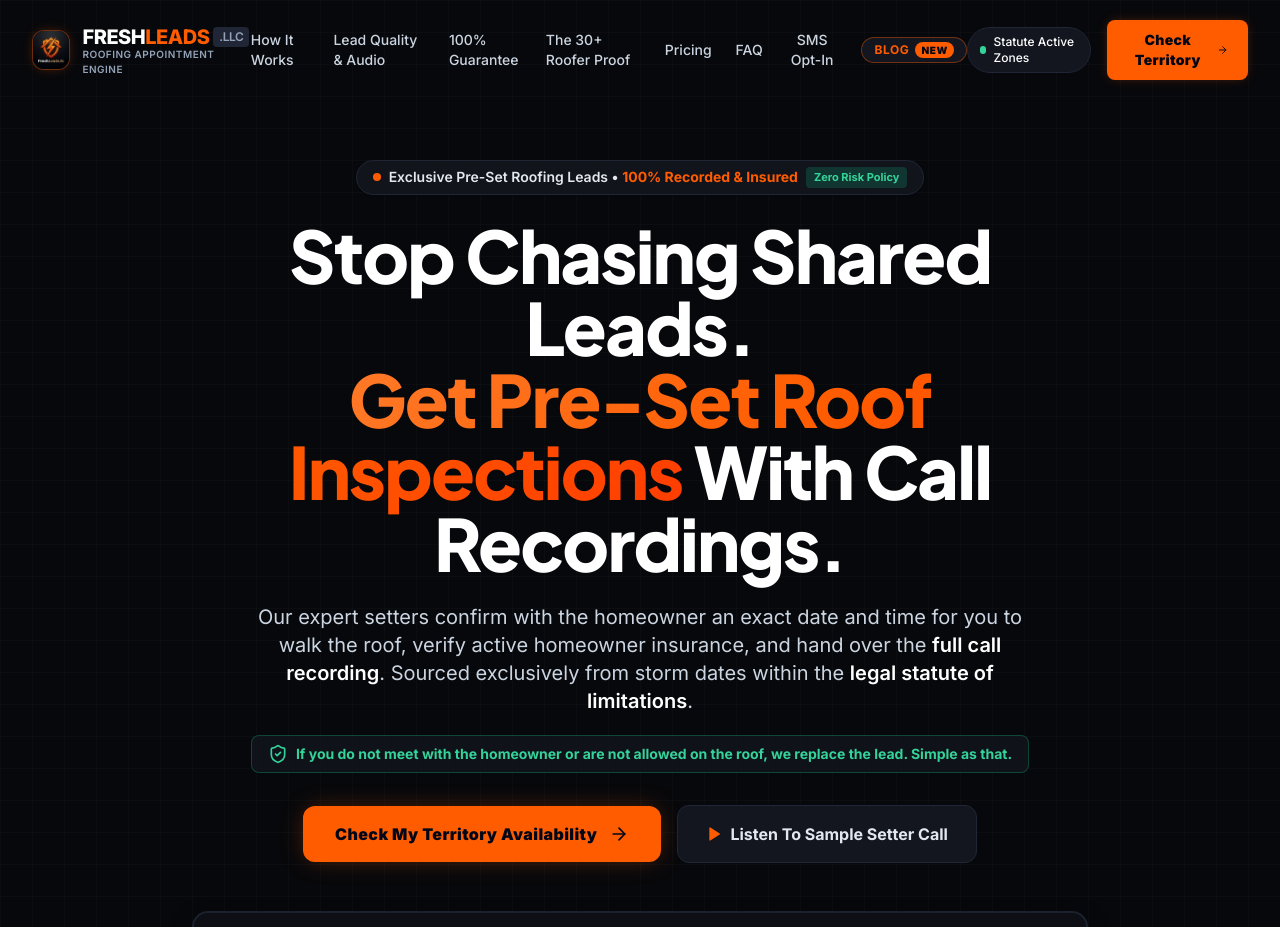
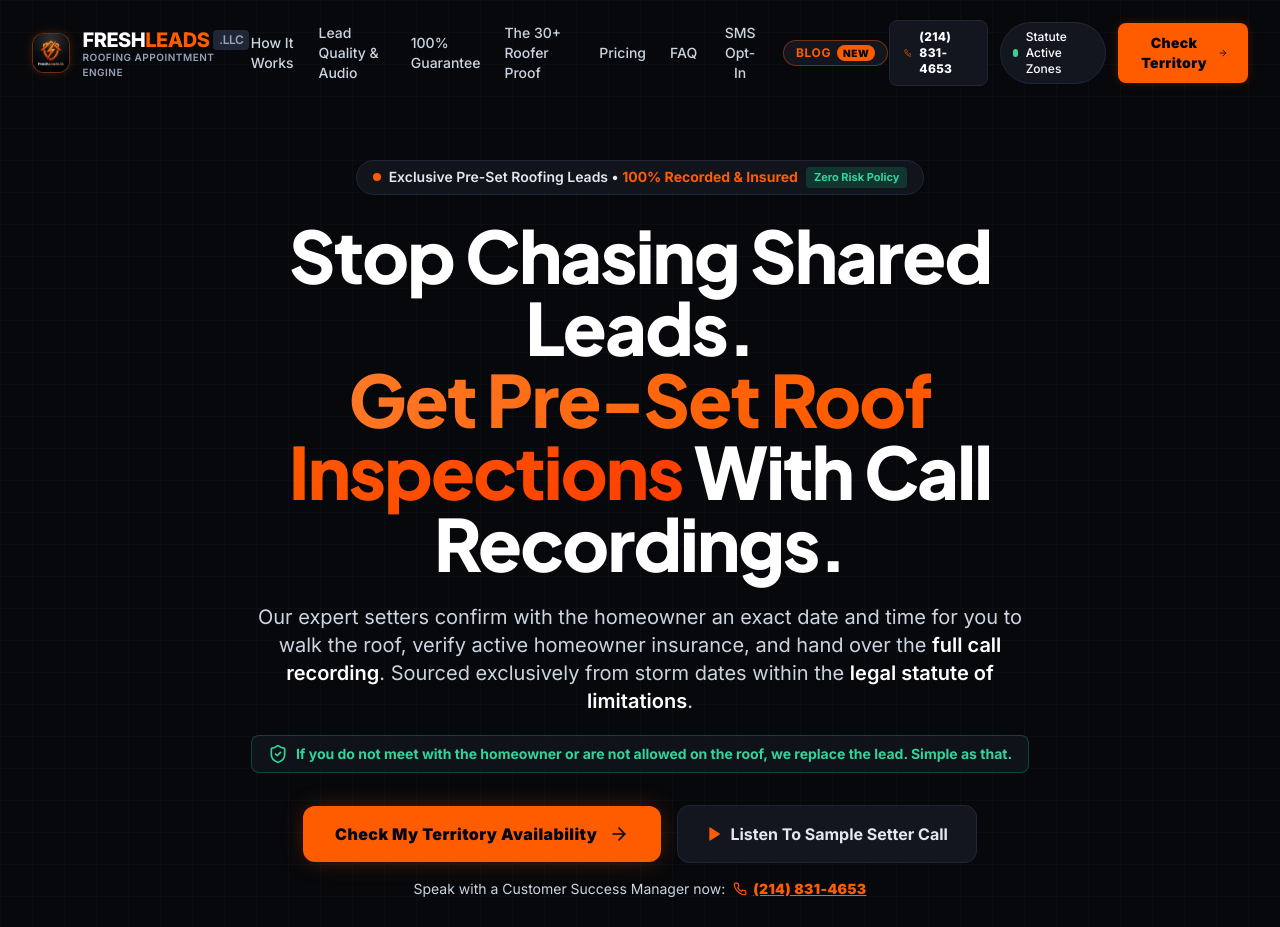
Before and after one commit to farmadvisorar-ux/freshleads-site, a React (Vite) app: page / in a window 1280 px wide. Shown: the top 927 px of the page. Built offline with nearby package versions, Linux system fonts and the light colour scheme.

Commit message:
Add main phone number 214-831-4653 across website, navigation, footer, hero, modal, and legal policies

```diff
--- a/index.html
+++ b/index.html
@@ -39,6 +39,26 @@
     <meta itemprop="name" content="FreshLeads.llc | Pre-Set Roofing Inspection Appointments" />
     <meta itemprop="description" content="Exclusive pre-set roofing inspection appointments backed by call recordings, verified insurance, and 100% lead replacement guarantee." />
     <meta itemprop="image" content="https://freshleads-platform.vercel.app/og-image.jpg" />
+    <meta itemprop="telephone" content="+1-214-831-4653" />
+
+    <!-- Organization Schema JSON-LD -->
+    <script type="application/ld+json">
+    {
+      "@context": "https://schema.org",
+      "@type": "Organization",
+      "name": "FreshLeads LLC",
+      "url": "https://freshleads.llc",
+      "logo": "https://freshleads.llc/freshleads-logo-180x180.jpg",
+      "telephone": "+1-214-831-4653",
+      "email": "info@freshleads.llc",
+      "contactPoint": {
+        "@type": "ContactPoint",
+        "telephone": "+1-214-831-4653",
+        "contactType": "customer service",
+        "availableLanguage": "English"
+      }
+    }
+    </script>
 
     <!-- Apple iOS / iMessage touch icons -->
     <link rel="apple-touch-icon" sizes="180x180" href="/og-image.jpg" />
--- a/src/components/Blog.jsx
+++ b/src/components/Blog.jsx
@@ -22,6 +22,13 @@ export default function Blog({ onNavigateHome, onOpenTerritoryModal }) {
           </button>
 
           <div className="flex items-center gap-3">
+            <a
+              href="tel:2148314653"
+              className="hidden sm:inline-flex items-center gap-1.5 px-3 py-2 rounded-lg bg-fresh-card hover:bg-fresh-cardHover border border-fresh-border text-xs font-bold text-white transition-colors"
+            >
+              <PhoneCall className="w-3.5 h-3.5 text-fresh-orange" />
+              <span>(214) 831-4653</span>
+            </a>
             <button
               type="button"
               onClick={() => onOpenTerritoryModal({ volume: 'Free Roof Estimate Request (From Blog)' })}
@@ -659,6 +666,14 @@ export default function Blog({ onNavigateHome, onOpenTerritoryModal }) {
               <ArrowRight className="w-5 h-5 text-slate-950 shrink-0" />
             </button>
           </div>
+
+          <div className="pt-2 flex items-center justify-center gap-2 text-xs text-slate-400">
+            <span>Prefer to call for your estimate? Call our dispatch line:</span>
+            <a href="tel:2148314653" className="text-fresh-orange hover:text-white font-extrabold underline inline-flex items-center gap-1">
+              <PhoneCall className="w-3.5 h-3.5 inline" />
+              <span>(214) 831-4653</span>
+            </a>
+          </div>
         </section>
 
         {/* Back to Home Button at bottom of article */}
--- a/src/components/Footer.jsx
+++ b/src/components/Footer.jsx
@@ -123,6 +123,10 @@ export default function Footer({
           <div className="space-y-3">
             <h3 className="text-xs uppercase font-extrabold text-white tracking-wider">Contact & Inquiries</h3>
             <div className="space-y-2.5 text-xs sm:text-sm">
+              <a href="tel:2148314653" className="flex items-center gap-2 hover:text-fresh-orange transition-colors text-white font-bold group">
+                <Phone className="w-4 h-4 text-fresh-orange shrink-0 group-hover:scale-110 transition-transform" />
+                <span>(214) 831-4653</span>
+              </a>
               <a href="mailto:info@freshleads.llc" className="flex items-center gap-2 hover:text-fresh-orange transition-colors text-slate-200">
                 <Mail className="w-4 h-4 text-fresh-orange shrink-0" />
                 <span>info@freshleads.llc</span>
--- a/src/components/Hero.jsx
+++ b/src/components/Hero.jsx
@@ -1,5 +1,5 @@
 import React, { useState, useRef } from 'react';
-import { ShieldCheck, Play, Pause, CheckCircle2, CloudRain, Clock, MapPin, Sparkles, AlertTriangle, ArrowRight } from 'lucide-react';
+import { ShieldCheck, Play, Pause, CheckCircle2, CloudRain, Clock, MapPin, Sparkles, AlertTriangle, ArrowRight, Phone } from 'lucide-react';
 
 export default function Hero({ onOpenTerritoryModal, onSelectLeadSample }) {
   const [isPlaying, setIsPlaying] = useState(false);
@@ -80,6 +80,18 @@ export default function Hero({ onOpenTerritoryModal, onSelectLeadSample }) {
             >
               <Play className="w-4 h-4 text-fresh-orange fill-fresh-orange" />
               <span>Listen To Sample Setter Call</span>
+            </a>
+          </div>
+
+          {/* Direct Phone Call Line */}
+          <div className="mt-4 flex items-center justify-center gap-2 text-xs sm:text-sm text-slate-300">
+            <span>Speak with a Customer Success Manager now:</span>
+            <a
+              href="tel:2148314653"
+              className="inline-flex items-center gap-1.5 text-fresh-orange hover:text-white font-black underline tracking-wide transition-colors"
+            >
+              <Phone className="w-3.5 h-3.5 shrink-0" />
+              <span>(214) 831-4653</span>
             </a>
           </div>
         </div>
--- a/src/components/Navbar.jsx
+++ b/src/components/Navbar.jsx
@@ -75,7 +75,16 @@ export default function Navbar({ onOpenTerritoryModal, onNavigateToBlog, onNavig
           </div>
 
           {/* Right Action & Territory Status */}
-          <div className="hidden md:flex items-center gap-4">
+          <div className="hidden md:flex items-center gap-3">
+            <a
+              href="tel:2148314653"
+              className="inline-flex items-center gap-2 px-3.5 py-2 rounded-lg bg-fresh-card hover:bg-fresh-cardHover border border-fresh-border hover:border-fresh-orange/60 text-white font-extrabold text-xs tracking-wide transition-all group shadow-sm"
+              title="Call FreshLeads Main Line: (214) 831-4653"
+            >
+              <Phone className="w-3.5 h-3.5 text-fresh-orange group-hover:scale-110 transition-transform" />
+              <span>(214) 831-4653</span>
+            </a>
+
             <div className="hidden xl:flex items-center gap-2 px-3 py-1.5 rounded-full bg-fresh-card border border-fresh-border text-xs text-slate-300">
               <span className="w-2 h-2 rounded-full bg-emerald-400 animate-pulse"></span>
               <span className="text-white font-medium">Statute Active Zones</span>
@@ -181,6 +190,15 @@ export default function Navbar({ onOpenTerritoryModal, onNavigateToBlog, onNavig
             )}
           </div>
 
+          <div className="pt-2 space-y-2">
+            <a
+              href="tel:2148314653"
+              className="w-full flex items-center justify-center gap-2 py-3 rounded-lg bg-fresh-card border border-fresh-border hover:border-fresh-orange text-white font-extrabold text-sm transition-colors"
+            >
+              <Phone className="w-4 h-4 text-fresh-orange" />
+              <span>Call Us: (214) 831-4653</span>
+            </a>
+
             <button
               onClick={() => {
                 setMobileMenuOpen(false);
@@ -192,6 +210,7 @@ export default function Navbar({ onOpenTerritoryModal, onNavigateToBlog, onNavig
               <ArrowRight className="w-5 h-5 text-slate-950" />
             </button>
           </div>
+        </div>
       )}
     </nav>
   );
--- a/src/components/PricingTiers.jsx
+++ b/src/components/PricingTiers.jsx
@@ -250,6 +250,13 @@ export default function PricingTiers({ onOpenTerritoryModal, onNavigateToPrivacy
             <p className="text-xs sm:text-sm text-slate-300 mt-2">
               Fill out this short form. One of our dedicated Customer Success Agents will call you directly to verify your storm county and lock in your weekly inspection schedule.
             </p>
+            <p className="text-xs text-slate-400 mt-2">
+              Prefer to speak right now? Call our direct line:{' '}
+              <a href="tel:2148314653" className="text-fresh-orange hover:text-white font-extrabold underline inline-flex items-center gap-1">
+                <Phone className="w-3 h-3 inline" />
+                <span>(214) 831-4653</span>
+              </a>
+            </p>
           </div>
 
           {submitted ? (
--- a/src/components/PrivacyPolicy.jsx
+++ b/src/components/PrivacyPolicy.jsx
@@ -201,6 +201,10 @@ export default function PrivacyPolicy({ onNavigateHome, onOpenTerritoryModal })
           <div className="p-5 rounded-xl bg-fresh-card border border-fresh-border space-y-2">
             <div className="font-bold text-white text-base">FreshLeads LLC — Privacy & Compliance</div>
             <div className="flex items-center gap-2 text-sm text-slate-300">
+              <Phone className="w-4 h-4 text-fresh-orange shrink-0" />
+              <span>Telephone: <a href="tel:2148314653" className="text-white font-bold hover:text-fresh-orange">(214) 831-4653</a></span>
+            </div>
+            <div className="flex items-center gap-2 text-sm text-slate-300">
               <Mail className="w-4 h-4 text-fresh-orange shrink-0" />
               <span>Email: <a href="mailto:info@freshleads.llc" className="text-fresh-orange underline hover:text-white">info@freshleads.llc</a></span>
             </div>
--- a/src/components/SmsOptIn.jsx
+++ b/src/components/SmsOptIn.jsx
@@ -137,7 +137,7 @@ export default function SmsOptIn({ onNavigateHome, onNavigateToPrivacy, onNaviga
               {/* Terms Reminder */}
               <div className="text-xs text-slate-400 max-w-md mx-auto leading-relaxed space-y-1">
                 <p>• You can opt out at any time by texting <strong className="text-white">STOP</strong> to any message.</p>
-                <p>• Need help? Text <strong className="text-white">HELP</strong> or contact <a href="mailto:info@freshleads.llc" className="text-fresh-orange underline">info@freshleads.llc</a>.</p>
+                <p>• Need help? Text <strong className="text-white">HELP</strong>, email <a href="mailto:info@freshleads.llc" className="text-fresh-orange underline">info@freshleads.llc</a>, or call our team directly at <a href="tel:2148314653" className="text-white font-bold hover:text-fresh-orange underline">(214) 831-4653</a>.</p>
               </div>
 
               <div className="pt-2">
@@ -306,7 +306,7 @@ export default function SmsOptIn({ onNavigateHome, onNavigateToPrivacy, onNaviga
                   <div className="space-y-1">
                     <strong className="text-sky-400 block font-bold">3. Help & Support (HELP)</strong>
                     <p className="text-[11px] text-slate-400 leading-relaxed">
-                      For help, reply <strong className="text-white">HELP</strong> to any message, or contact our support team at <a href="mailto:info@freshleads.llc" className="text-fresh-orange underline">info@freshleads.llc</a>.
+                      For help, reply <strong className="text-white">HELP</strong> to any message, email <a href="mailto:info@freshleads.llc" className="text-fresh-orange underline">info@freshleads.llc</a>, or call our direct phone line at <a href="tel:2148314653" className="text-white font-bold hover:text-fresh-orange underline">(214) 831-4653</a>.
                     </p>
                   </div>
                 </div>
--- a/src/components/TermsOfService.jsx
+++ b/src/components/TermsOfService.jsx
@@ -1,5 +1,5 @@
 import React from 'react';
-import { ArrowLeft, ShieldCheck, FileText, Mail, Phone, CheckCircle2, HelpCircle } from 'lucide-react';
+import { ArrowLeft, ShieldCheck, FileText, Mail, Phone, CheckCircle2, HelpCircle, Globe } from 'lucide-react';
 
 export default function TermsOfService({ onNavigateHome, onOpenTerritoryModal, onNavigateToPrivacy }) {
   return (
@@ -196,11 +196,15 @@ export default function TermsOfService({ onNavigateHome, onOpenTerritoryModal, o
           <div className="p-5 rounded-xl bg-fresh-card border border-fresh-border space-y-2">
             <div className="font-bold text-white text-base">FreshLeads LLC — Legal & Operations</div>
             <div className="flex items-center gap-2 text-sm text-slate-300">
+              <Phone className="w-4 h-4 text-fresh-orange shrink-0" />
+              <span>Telephone: <a href="tel:2148314653" className="text-white font-bold hover:text-fresh-orange">(214) 831-4653</a></span>
+            </div>
+            <div className="flex items-center gap-2 text-sm text-slate-300">
               <Mail className="w-4 h-4 text-fresh-orange shrink-0" />
               <span>Email: <a href="mailto:info@freshleads.llc" className="text-fresh-orange underline hover:text-white">info@freshleads.llc</a></span>
             </div>
             <div className="flex items-center gap-2 text-sm text-slate-300">
-              <Phone className="w-4 h-4 text-fresh-orange shrink-0" />
+              <Globe className="w-4 h-4 text-fresh-orange shrink-0" />
               <span>Official Website: <strong className="text-white">https://freshleads.llc</strong></span>
             </div>
           </div>
--- a/src/components/TerritoryCheckerModal.jsx
+++ b/src/components/TerritoryCheckerModal.jsx
@@ -131,6 +131,15 @@ export default function TerritoryCheckerModal({
           ) : (
             /* Short Single-Step Form */
             <form onSubmit={handleSubmit} className="space-y-4">
+
+              {/* Direct Call Banner */}
+              <div className="flex items-center justify-between px-3.5 py-2 bg-fresh-dark/90 border border-fresh-border rounded-xl text-xs">
+                <span className="text-slate-400">Need immediate help?</span>
+                <a href="tel:2148314653" className="flex items-center gap-1.5 text-fresh-orange hover:text-white font-extrabold transition-colors">
+                  <Phone className="w-3.5 h-3.5" />
+                  <span>Call (214) 831-4653</span>
+                </a>
+              </div>
 
               {/* Selected Package Banner */}
               <div className="px-4 py-3 bg-fresh-dark border border-fresh-border rounded-xl">
```
Lines whose indentation alone changed are shown as unchanged.
